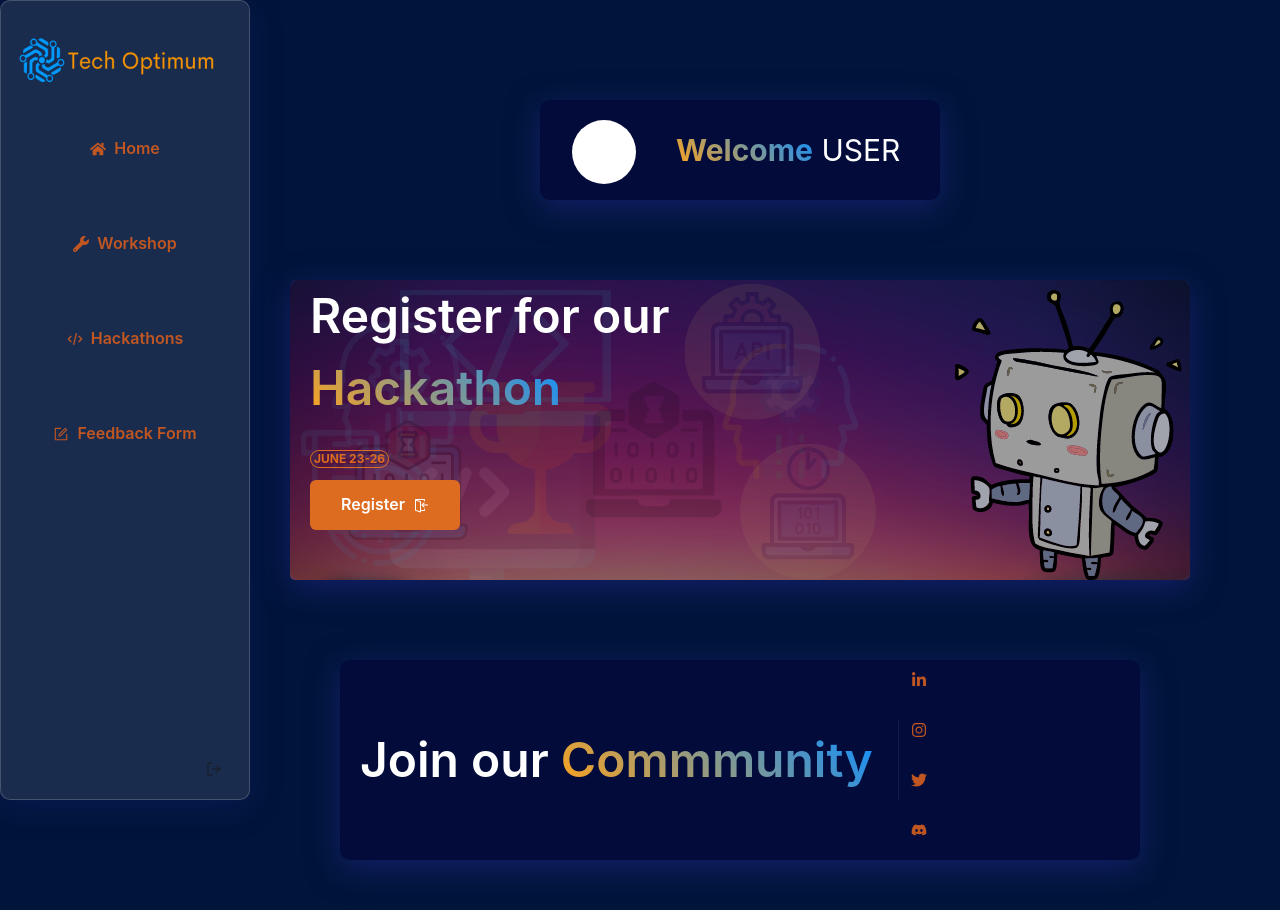
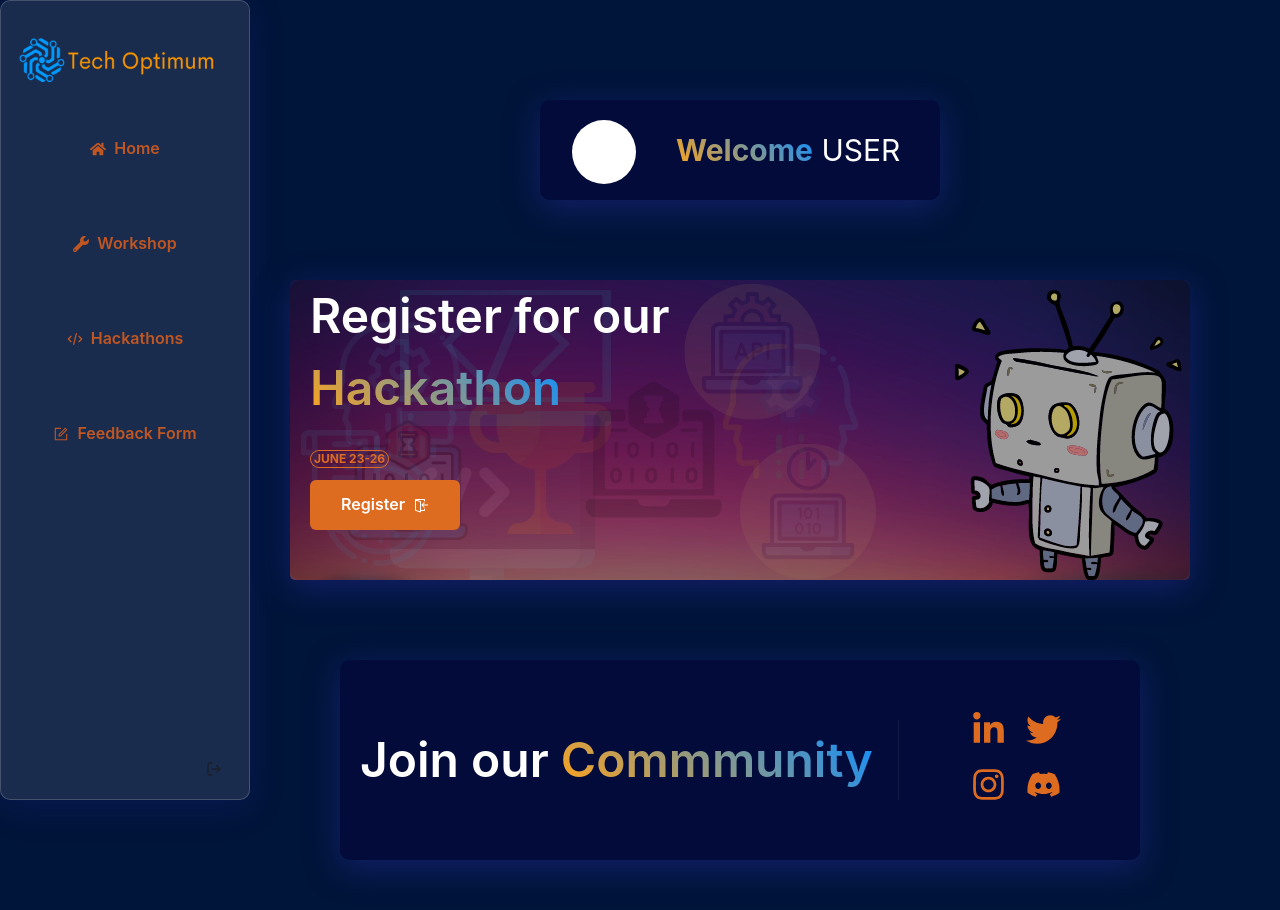
Before and after one commit to TechOptimum/dashboard, a Next.js app: page / in a window 1280 px wide. Built offline with nearby package versions, Linux system fonts and the light colour scheme.

Commit message:
Join our community is actually done

```diff
--- a/pages/index.js
+++ b/pages/index.js
@@ -7,8 +7,8 @@ import {
   Avatar,
   Badge,
   Divider,
-  SimpleGrid,
   IconButton,
+  Link,
 } from "@chakra-ui/react";
 import { MdPersonOutline } from "react-icons/md";
 import { VscSignIn } from "react-icons/vsc";
@@ -106,33 +106,71 @@ export default function Home() {
               alignSelf="center"
               height="80px"
               orientation="vertical"
+              mr="70px"
             />
-            <SimpleGrid column={2}>
+            <Flex
+              flexDirection="column"
+              justifyContent="center"
+              flexWrap="wrap"
+            >
+              <Link href="http://www.linkedin.com" isExternal>
                 <IconButton
-                icon={<FaLinkedinIn />}
+                  icon={<FaLinkedinIn fontSize="35px" />}
+                  variant="link"
+                  colorScheme="orange"
+                  mb="10px"
+                  aria-label="Linkedin"
+                  _hover={{
+                    color: "#c0770a",
+                  }}
+                />
+              </Link>
+              <Link href="http://www.instagram.com" isExternal>
+                <IconButton
+                  icon={<FaInstagram fontSize="35px" />}
+                  variant="link"
+                  colorScheme="orange"
+                  mt="10px"
+                  aria-label="Instagram"
+                  _hover={{
+                    color: "#c0770a",
+                  }}
+                />
+              </Link>
+            </Flex>
+            <Flex
+              flexDir="column"
+              justifyContent="center"
+              flexWrap="wrap"
+              ml="15px"
+            >
+              <Link href="http:///www.twitter.com" isExternal>
+                <IconButton
+                  icon={<FaTwitter fontSize="35px" />}
                   rounded
-                variant="ghost"
+                  variant="link"
                   colorScheme="orange"
+                  mb="10px"
+                  aria-label="Twitter"
+                  _hover={{
+                    color: "#c0770a",
+                  }}
                 />
+              </Link>
+              <Link href="http://www.discord.com" isExternal>
                 <IconButton
-                icon={<FaInstagram />}
+                  icon={<FaDiscord fontSize="35px" />}
                   rounded
-                variant="ghost"
+                  variant="link"
                   colorScheme="orange"
+                  mt="10px"
+                  aria-label="Discord"
+                  _hover={{
+                    color: "#c0770a",
+                  }}
                 />
-              <IconButton
-                icon={<FaTwitter />}
-                rounded
-                variant="ghost"
-                colorScheme="orange"
-              />
-              <IconButton
-                icon={<FaDiscord />}
-                rounded
-                variant="ghost"
-                colorScheme="orange"
-              />
-            </SimpleGrid>
+              </Link>
+            </Flex>
           </Box>
         </VStack>
       </Flex>
```
Lines whose indentation alone changed are shown as unchanged.
